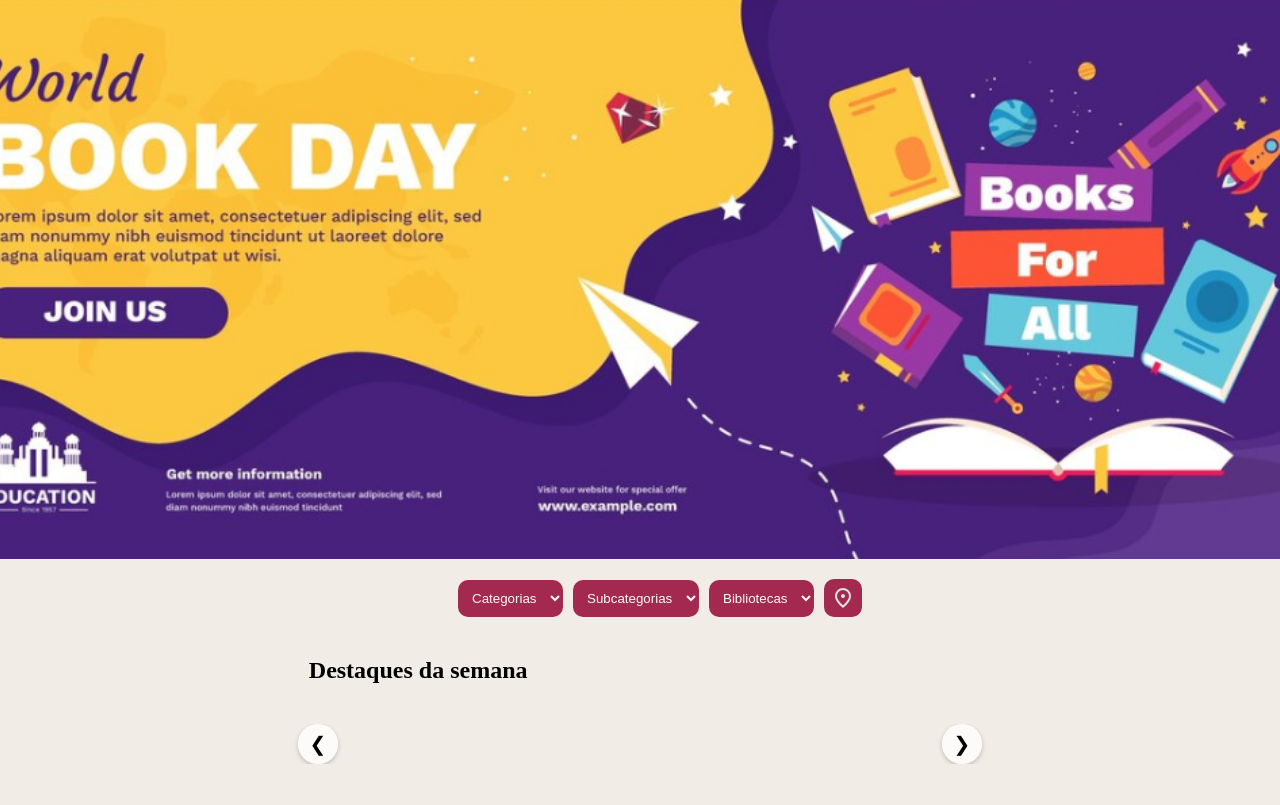
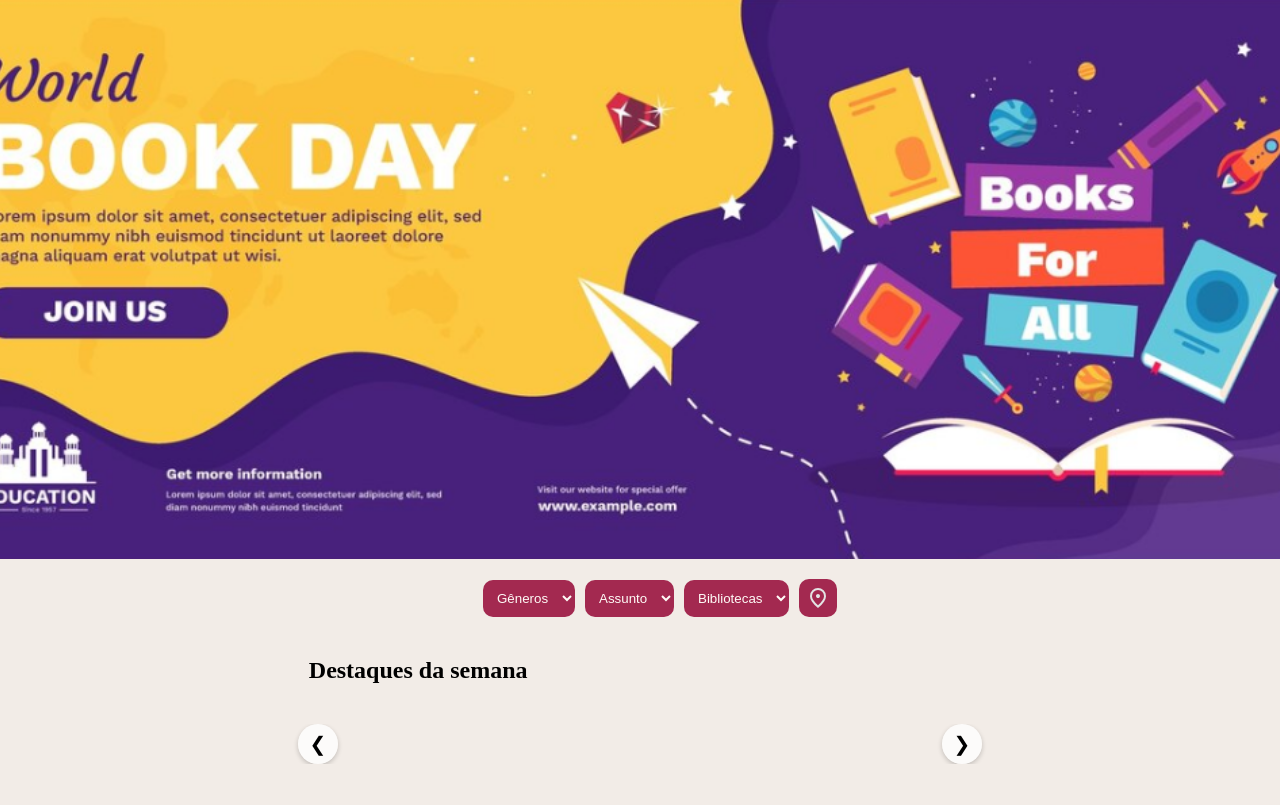
Before and after one commit to DEP0o1/SUBLI, a PHP site: page /LindexLeitor.php in a window 1280 px wide. Shown: the part 85-890 px from the top of the page. Run offline with PHP 8.4, Linux system fonts and the light colour scheme; some web fonts are replaced.

Commit message:
assunto/genero controllere view consumidas

```diff
--- a/LindexLeitor.php
+++ b/LindexLeitor.php
@@ -29,20 +29,20 @@ require_once('config.php');
 
 
           <select class="categoria" id="">
-              <option>Categorias</option>
+              <option>Gêneros</option>
                <?php
-                  $biblioteca = new BibliotecaView;
-                  $biblioteca->ExibirBibliotecasSelect();
+                  $genero = new GeneroView;
+                  $genero->SelectGeneros();
                 ?>
             </select>
 
 
       <div name="categoria">
           <select  class="categoria"id="">
-              <option>Subcategorias</option>
+              <option>Assunto</option>
                <?php
-                  $biblioteca = new BibliotecaView;
-                  $biblioteca->ExibirBibliotecasSelect();
+                  $Assunto = new AssuntoView;
+                  $Assunto->SelectAssuntos();
                 ?>
             </select>
       </div>
--- /dev/null
+++ b/classes/views/AssuntoView.php
@@ -0,0 +1,22 @@
+<?php
+
+    class AssuntoView{
+        public function SelectAssuntos($assunto = new Assunto()){
+            $controller =  new AssuntoController;
+            $assuntos = $controller ->ListarAssuntos($assunto);
+
+
+            foreach ($assuntos as $assunto){
+
+                echo"
+                    <option value='{$assunto->cd_assunto}'>{$assunto->nm_assunto}</option>
+                ";
+
+
+            }
+
+
+        }
+    }
+
+?>
--- /dev/null
+++ b/classes/views/GeneroView.php
@@ -0,0 +1,22 @@
+<?php
+
+    class GeneroView{
+        public function SelectGeneros($genero = new Genero()){
+            $controller =  new GeneroController;
+            $generos = $controller ->ListarGeneros($genero);
+
+
+            foreach ($generos as $genero){
+
+                echo"
+                    <option value='{$genero->cd_genero}'>{$genero->nm_genero}</option>
+                ";
+
+
+            }
+
+
+        }
+    }
+
+?>
```
Also changed, not shown: classes/views/LivrosDoadosView.php (+4 -4 lines).
